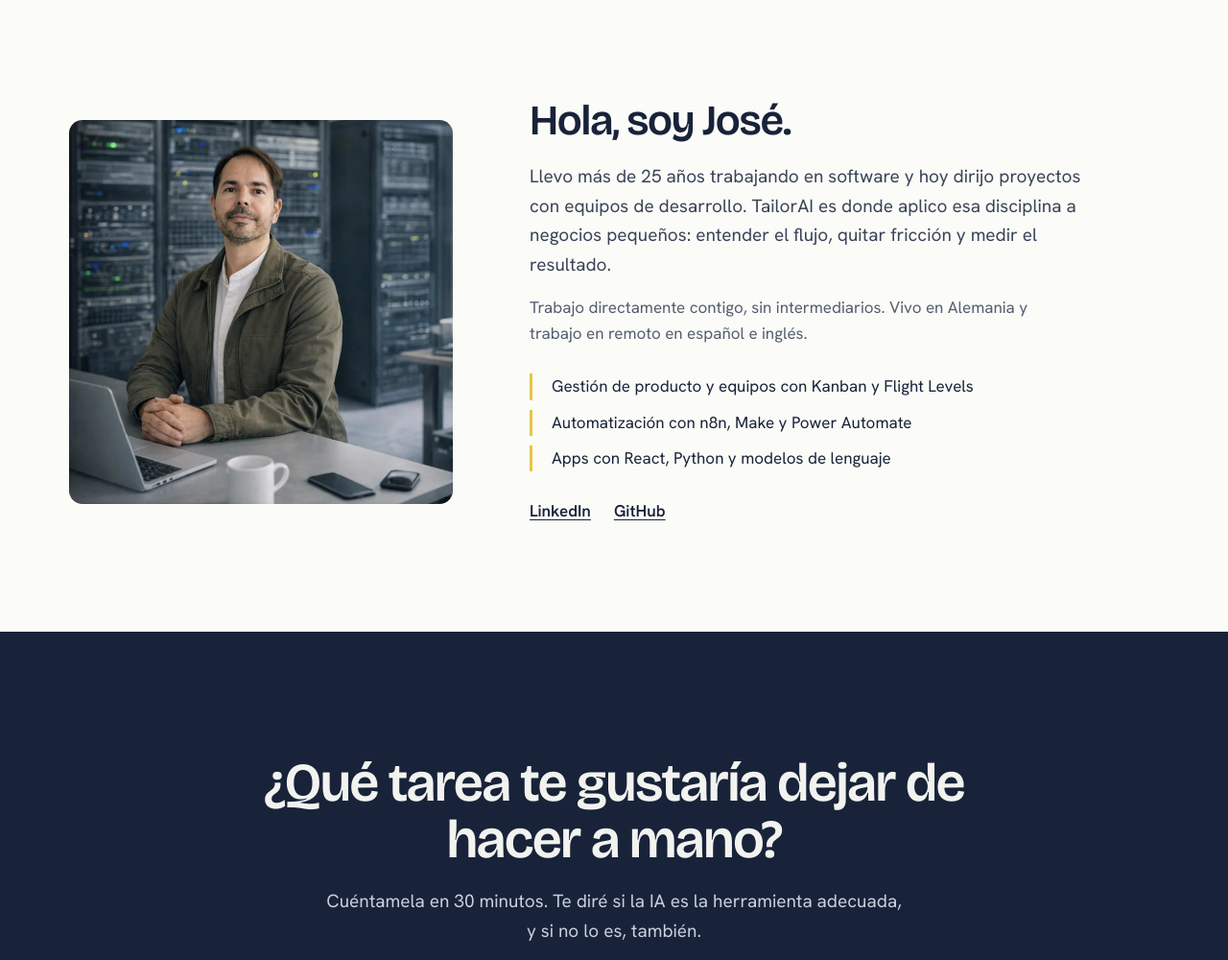
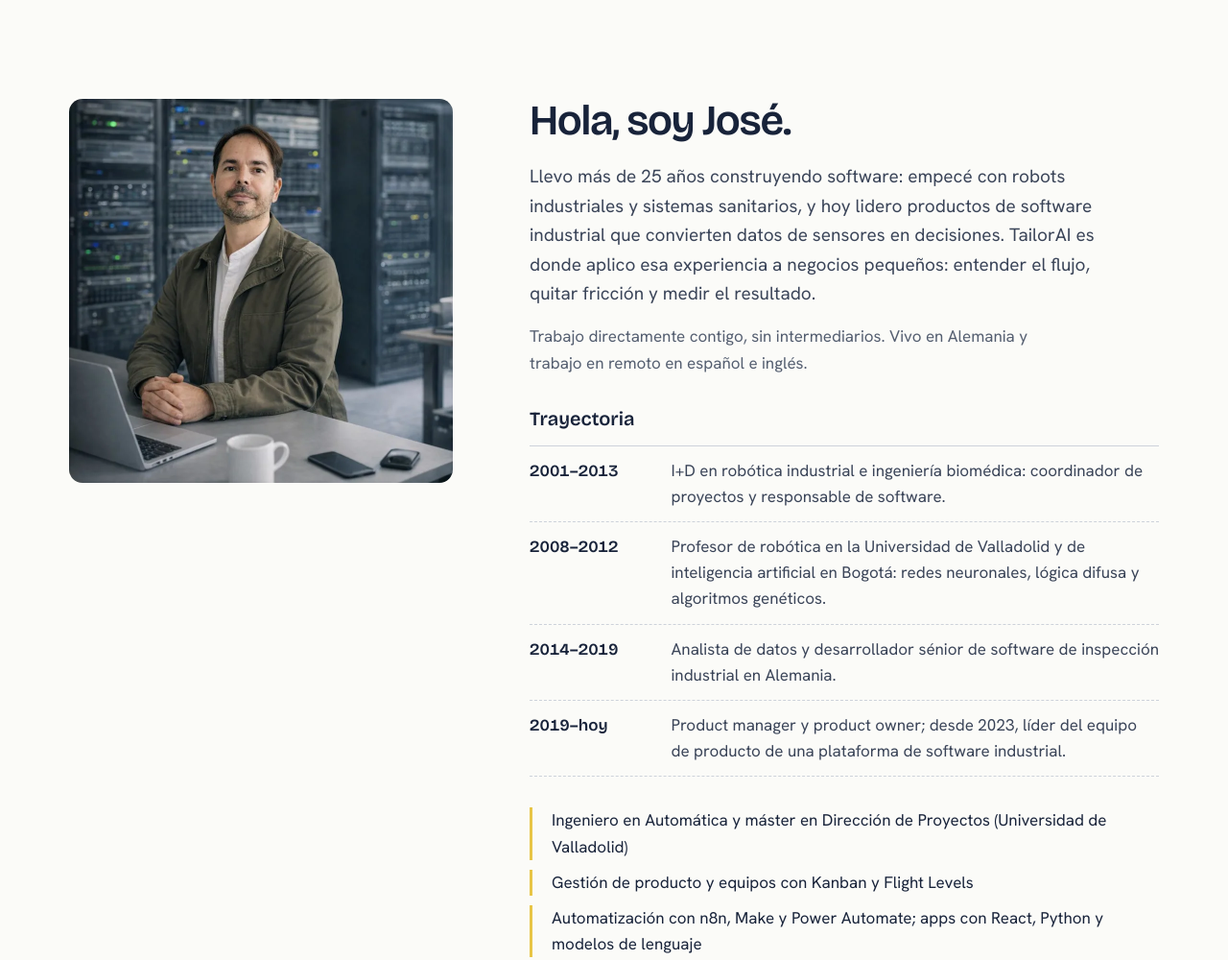
Before and after one commit to josrod/tailorai-web, an Astro site: page / in a window 1280 px wide. Shown: the part 5500-6500 px from the top of the page at 96% size. Built offline with nearby package versions, Linux system fonts and the light colour scheme; Astro itself is replaced by a stand-in of ours.

Commit message:
Sobre mí: trayectoria y formación a partir de LinkedIn
- Línea de tiempo 2001–hoy sin nombrar empresas
- Formación: Ingeniería en Automática y máster en Dirección de Proyectos

Co-Authored-By: Claude Opus 5.5 <noreply@anthropic.com>
Claude-Session: https://claude.ai/code/session_01Csz2rD12CAap2rpE5NkWgc

```diff
--- a/src/components/Sections.astro
+++ b/src/components/Sections.astro
@@ -114,6 +114,10 @@ const book = bookingHref(t.cta.subject);
       <h2 id="about-h" class="h-section">{t.about.title}</h2>
       <p class="about-p1">{t.about.p1(site.yearsExperience)}</p>
       <p class="about-p2">{t.about.p2}</p>
+      <h3 class="tl-title">{t.about.timelineTitle}</h3>
+      <ol class="timeline" role="list">
+        {t.about.timeline.map((m) => <li><span class="tl-y">{m.y}</span><span class="tl-t">{m.t}</span></li>)}
+      </ol>
       <ul class="creds" role="list">{t.about.creds.map((c) => <li>{c}</li>)}</ul>
       <p class="social"><a href={site.linkedin} rel="me">LinkedIn</a><a href={site.github} rel="me">GitHub</a></p>
     </div>
@@ -196,12 +200,18 @@ const book = bookingHref(t.cta.subject);
   .plan li + li { margin-top: 4px; }
 
   /* Sobre mí */
-  .about { display: flex; flex-wrap: wrap; gap: 48px 80px; align-items: center; }
-  .portrait { flex: 0 1 400px; width: 100%; max-width: 400px; aspect-ratio: 1; object-fit: cover; border-radius: var(--radius); }
+  .about { display: flex; flex-wrap: wrap; gap: 48px 80px; align-items: flex-start; }
+  .portrait { flex: 0 1 400px; position: sticky; top: 24px; width: 100%; max-width: 400px; aspect-ratio: 1; object-fit: cover; border-radius: var(--radius); }
   .about-text { flex: 1 1 420px; min-width: 0; }
   .about-text h2 { margin-bottom: 20px; }
   .about-p1 { margin: 0 0 16px; font-size: 19px; color: var(--ink-2); max-width: 32em; }
   .about-p2 { margin: 0 0 28px; color: var(--muted); max-width: 32em; }
+  .tl-title { font-size: 20px; margin: 0 0 12px; }
+  .timeline { list-style: none; margin: 0 0 32px; padding: 0; border-top: 1px solid var(--line); }
+  .timeline li { display: grid; grid-template-columns: 7.5em 1fr; gap: 4px 20px; padding: 12px 0; border-bottom: 1px dashed var(--line); }
+  .tl-y { font-family: var(--font-display); font-weight: 600; font-variant-numeric: tabular-nums; }
+  .tl-t { color: var(--ink-2); }
+  @media (max-width: 520px) { .timeline li { grid-template-columns: 1fr; } }
   .creds { list-style: none; margin: 0 0 28px; padding: 0; display: grid; gap: 10px; }
   .creds li { padding-left: 20px; border-left: 3px solid var(--tiza); }
   .social { display: flex; gap: 24px; font-weight: 600; margin: 0; }
--- a/src/i18n/ui.ts
+++ b/src/i18n/ui.ts
@@ -78,9 +78,16 @@ export const ui = {
     about: {
       title: 'Hola, soy José.',
       alt: 'José, fundador de TailorAI',
-      p1: (years: number) => `Llevo más de ${years} años trabajando en software y hoy dirijo proyectos con equipos de desarrollo. TailorAI es donde aplico esa disciplina a negocios pequeños: entender el flujo, quitar fricción y medir el resultado.`,
+      p1: (years: number) => `Llevo más de ${years} años construyendo software: empecé con robots industriales y sistemas sanitarios, y hoy lidero productos de software industrial que convierten datos de sensores en decisiones. TailorAI es donde aplico esa experiencia a negocios pequeños: entender el flujo, quitar fricción y medir el resultado.`,
       p2: 'Trabajo directamente contigo, sin intermediarios. Vivo en Alemania y trabajo en remoto en español e inglés.',
-      creds: ['Gestión de producto y equipos con Kanban y Flight Levels', 'Automatización con n8n, Make y Power Automate', 'Apps con React, Python y modelos de lenguaje'],
+      timelineTitle: 'Trayectoria',
+      timeline: [
+        { y: '2001–2013', t: 'I+D en robótica industrial e ingeniería biomédica: coordinador de proyectos y responsable de software.' },
+        { y: '2008–2012', t: 'Profesor de robótica en la Universidad de Valladolid y de inteligencia artificial en Bogotá: redes neuronales, lógica difusa y algoritmos genéticos.' },
+        { y: '2014–2019', t: 'Analista de datos y desarrollador sénior de software de inspección industrial en Alemania.' },
+        { y: '2019–hoy', t: 'Product manager y product owner; desde 2023, líder del equipo de producto de una plataforma de software industrial.' },
+      ],
+      creds: ['Ingeniero en Automática y máster en Dirección de Proyectos (Universidad de Valladolid)', 'Gestión de producto y equipos con Kanban y Flight Levels', 'Automatización con n8n, Make y Power Automate; apps con React, Python y modelos de lenguaje'],
     },
     guide: {
       title: 'Guía gratuita: 5 pasos para integrar IA en tu negocio',
@@ -181,9 +188,16 @@ export const ui = {
     about: {
       title: 'Hi, I’m José.',
       alt: 'José, founder of TailorAI',
-      p1: (years: number) => `I’ve worked in software for over ${years} years and today I lead projects with development teams. TailorAI is where I bring that discipline to small businesses: understand the flow, remove friction, measure the result.`,
+      p1: (years: number) => `I’ve been building software for over ${years} years: I started with industrial robots and healthcare systems, and today I lead industrial software products that turn sensor data into decisions. TailorAI is where I bring that experience to small businesses: understand the flow, remove friction, measure the result.`,
       p2: 'You work with me directly, no middlemen. I live in Germany and work remotely in English and Spanish.',
-      creds: ['Product and team management with Kanban and Flight Levels', 'Automation with n8n, Make and Power Automate', 'Apps with React, Python and language models'],
+      timelineTitle: 'Career',
+      timeline: [
+        { y: '2001–2013', t: 'R&D in industrial robotics and biomedical engineering: project coordinator and software lead.' },
+        { y: '2008–2012', t: 'Lecturer in robotics at the University of Valladolid and in artificial intelligence in Bogotá: neural networks, fuzzy logic and genetic algorithms.' },
+        { y: '2014–2019', t: 'Data analyst and senior developer of industrial inspection software in Germany.' },
+        { y: '2019–now', t: 'Product manager and product owner; since 2023, product team lead for an industrial software platform.' },
+      ],
+      creds: ['Automation engineer with a master’s in project management (University of Valladolid)', 'Product and team management with Kanban and Flight Levels', 'Automation with n8n, Make and Power Automate; apps with React, Python and language models'],
     },
     guide: {
       title: 'Free guide: 5 steps to bring AI into your business',
```
